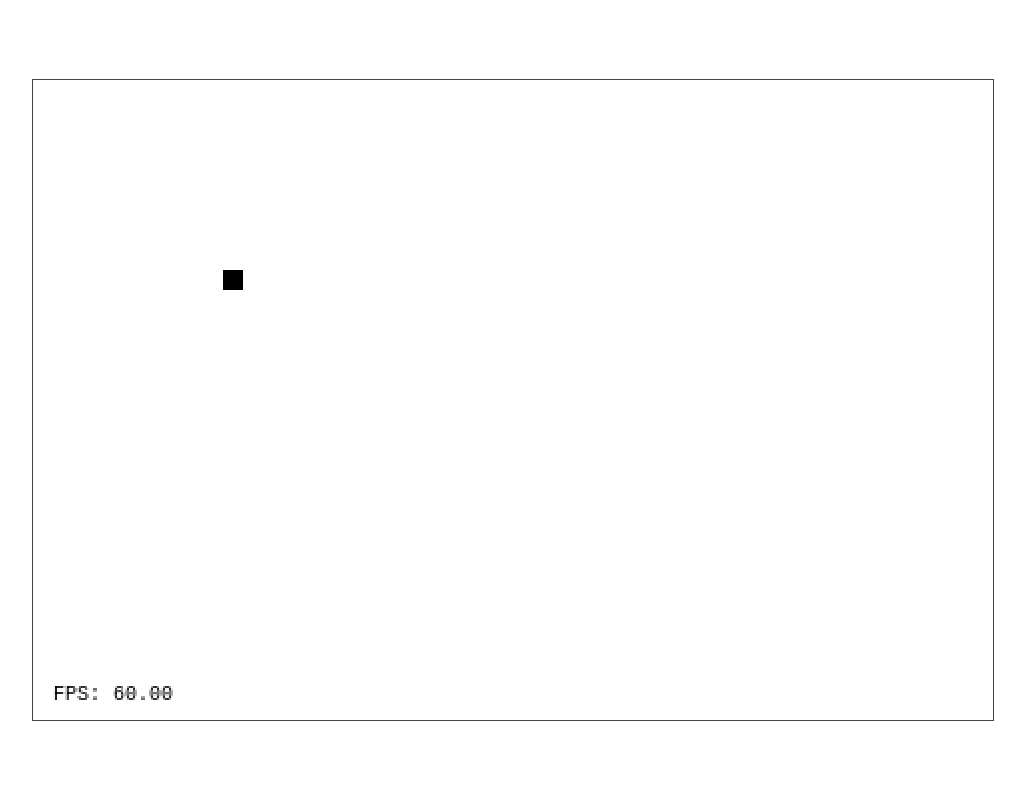
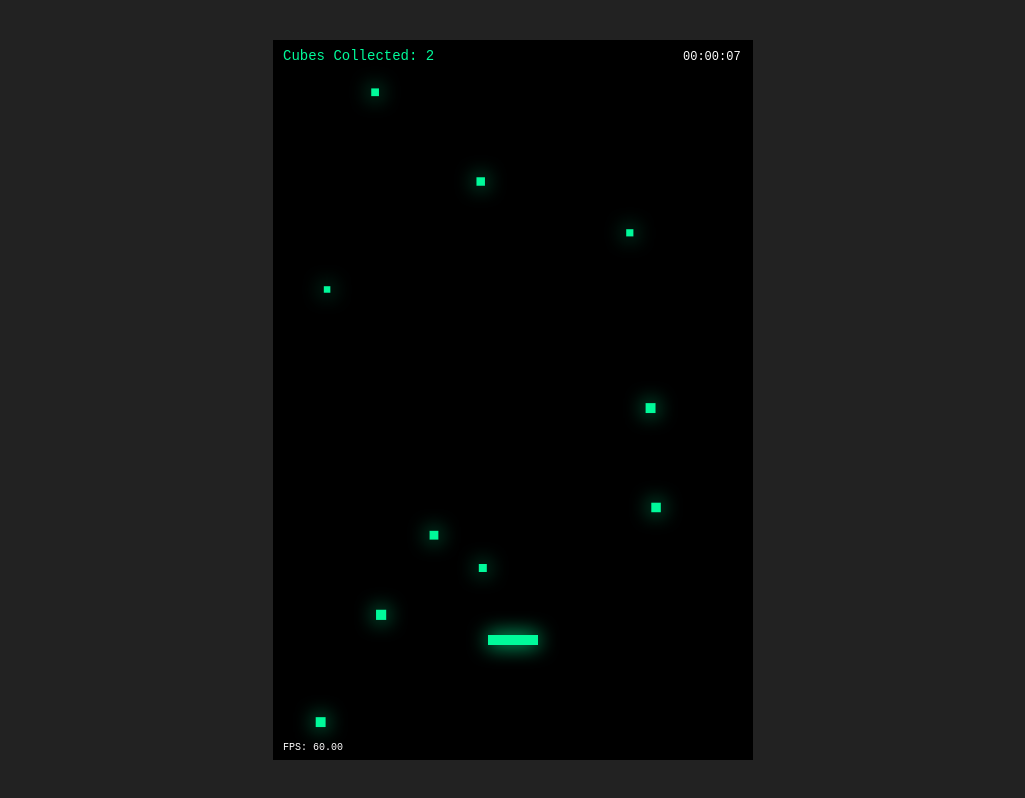
Before and after one commit to DimiTech/cubelets-game, a website with bundled scripts: page index.html in a window 1280 px wide. Shown: the whole page, without its empty margins (127-1152 px from the left). Built offline with nearby package versions, Linux system fonts and the light colour scheme.

Commit message:
Transform template into basic game

```diff
--- a/index.html
+++ b/index.html
@@ -1,9 +1,12 @@
-<!DOCTYPE html>
+<!doctype html>
 <html lang="en">
   <head>
-  <meta charset="UTF-8">
+    <meta charset="UTF-8" />
     <title>2D Game Engine</title>
     <style>
+      body {
+        background: #222;
+      }
       canvas {
         margin: auto;
         padding: 0;
@@ -13,7 +16,6 @@
         bottom: 0;
         left: 0;
         right: 0;
-      border: 1px solid #444;
         image-rendering: -moz-crisp-edges;
         image-rendering: -webkit-crisp-edges;
         image-rendering: pixelated;
--- a/src/Canvas.js
+++ b/src/Canvas.js
@@ -4,12 +4,9 @@ const canvas = document.getElementById('canvas')
 
 canvas.width = CONFIG.CANVAS_WIDTH
 canvas.height = CONFIG.CANVAS_HEIGHT
-canvas.style.width = CONFIG.SCALE !== 1 ? (CONFIG.SCALE * CONFIG.CANVAS_WIDTH) + 'px' : 'auto'
-canvas.style.height = CONFIG.SCALE !== 1 ? (CONFIG.SCALE * CONFIG.CANVAS_HEIGHT) + 'px' : 'auto'
+canvas.style.width = CONFIG.SCALE !== 1 ? CONFIG.SCALE * CONFIG.CANVAS_WIDTH + 'px' : 'auto'
+canvas.style.height = CONFIG.SCALE !== 1 ? CONFIG.SCALE * CONFIG.CANVAS_HEIGHT + 'px' : 'auto'
 
 const context = canvas.getContext('2d')
 
-export {
-  canvas,
-  context,
-}
+export { canvas, context }
--- a/src/Config.js
+++ b/src/Config.js
@@ -1,5 +1,5 @@
 export default {
-  CANVAS_WIDTH  : 480,
-  CANVAS_HEIGHT : 320,
-  SCALE : 2,
+  CANVAS_WIDTH: 480,
+  CANVAS_HEIGHT: 720,
+  SCALE: 1,
 }
--- a/src/FrameRate.js
+++ b/src/FrameRate.js
@@ -11,19 +11,16 @@ function calculateFrameRate(lastFrameTime, frameElapsedTime) {
   } else {
     FPS_ARR.unshift(1000 / frameElapsedTime)
     FPS_ARR.pop()
-    FPS = FPS_ARR.reduce((sum, current) => sum += current, 0) / FPS_ARR.length
+    FPS = FPS_ARR.reduce((sum, current) => (sum += current), 0) / FPS_ARR.length
   }
 }
 
 function drawFPS() {
   context.beginPath()
-  context.fillStyle = 'black'
+  context.fillStyle = 'white'
   context.font = '10px Monospace'
-  context.fillText(`FPS: ${FPS && FPS.toFixed(2) || 'unknown'}`, 10, CONFIG.CANVAS_HEIGHT - 10)
+  context.fillText(`FPS: ${(FPS && FPS.toFixed(2)) || 'unknown'}`, 10, CONFIG.CANVAS_HEIGHT - 10)
   context.stroke()
 }
 
-export {
-  calculateFrameRate,
-  drawFPS
-}
+export { calculateFrameRate, drawFPS }
--- a/src/Keyboard.js
+++ b/src/Keyboard.js
@@ -3,10 +3,16 @@ const KEYBOARD_KEYS = {
   a: 65,
   s: 83,
   d: 68,
-  up    : 38,
-  left  : 37,
-  down  : 40,
-  right : 39,
+
+  up: 38,
+  left: 37,
+  down: 40,
+  right: 39,
+
+  k: 75,
+  h: 72,
+  j: 74,
+  l: 76,
 }
 
 export function setupEventListeners(player) {
@@ -14,18 +20,22 @@ export function setupEventListeners(player) {
     switch (e.keyCode) {
       case KEYBOARD_KEYS.w:
       case KEYBOARD_KEYS.up:
+      case KEYBOARD_KEYS.k:
         player.moving.up = true
         break
       case KEYBOARD_KEYS.a:
       case KEYBOARD_KEYS.left:
+      case KEYBOARD_KEYS.h:
         player.moving.left = true
         break
       case KEYBOARD_KEYS.s:
       case KEYBOARD_KEYS.down:
+      case KEYBOARD_KEYS.j:
         player.moving.down = true
         break
       case KEYBOARD_KEYS.d:
       case KEYBOARD_KEYS.right:
+      case KEYBOARD_KEYS.l:
         player.moving.right = true
         break
       default:
@@ -36,18 +46,22 @@ export function setupEventListeners(player) {
     switch (e.keyCode) {
       case KEYBOARD_KEYS.w:
       case KEYBOARD_KEYS.up:
+      case KEYBOARD_KEYS.k:
         player.moving.up = false
         break
       case KEYBOARD_KEYS.a:
       case KEYBOARD_KEYS.left:
+      case KEYBOARD_KEYS.h:
         player.moving.left = false
         break
       case KEYBOARD_KEYS.s:
       case KEYBOARD_KEYS.down:
+      case KEYBOARD_KEYS.j:
         player.moving.down = false
         break
       case KEYBOARD_KEYS.d:
       case KEYBOARD_KEYS.right:
+      case KEYBOARD_KEYS.l:
         player.moving.right = false
         break
       default:
--- /dev/null
+++ b/src/SFX.js
@@ -0,0 +1,18 @@
+function playBloop() {
+  const audioCtx = new (window.AudioContext || window.webkitAudioContext)()
+
+  const oscillator = audioCtx.createOscillator()
+  oscillator.type = 'sine' // Sine wave
+  oscillator.frequency.setValueAtTime(440, audioCtx.currentTime) // Frequency in Hz (A4)
+
+  const gainNode = audioCtx.createGain()
+  gainNode.gain.setValueAtTime(0.05, audioCtx.currentTime) // Low volume
+
+  oscillator.connect(gainNode)
+  gainNode.connect(audioCtx.destination)
+
+  oscillator.start()
+  oscillator.stop(audioCtx.currentTime + 0.05) // Play for 0.1 seconds
+}
+
+export default { playBloop }
--- a/src/main.js
+++ b/src/main.js
@@ -2,14 +2,37 @@ import { canvas, context } from './Canvas.js'
 
 import { calculateFrameRate, drawFPS } from './FrameRate.js'
 import { setupEventListeners } from './Keyboard.js'
+import SFX from './SFX.js'
 
 // ----------------------------------------------------------------------------
 // Time
 // ----------------------------------------------------------------------------
 
-const TIME = { // Milliseconds
+const TIME = {
+  // Milliseconds
   previousTimestamp: undefined,
   frameElapsedTime: undefined,
+
+  renderTimestamp() {
+    context.beginPath()
+    context.fillStyle = 'white'
+    context.font = '12px Monospace'
+    const seconds = Math.floor(this.previousTimestamp / 1000)
+    context.fillText(this.formatTime(seconds), canvas.width - 70, 20)
+    context.stroke()
+  },
+
+  formatTime(seconds) {
+    const hrs = Math.floor(seconds / 3600)
+    const mins = Math.floor((seconds % 3600) / 60)
+    const secs = Math.floor(seconds % 60)
+
+    return [
+      hrs.toString().padStart(2, '0'),
+      mins.toString().padStart(2, '0'),
+      secs.toString().padStart(2, '0'),
+    ].join(':')
+  },
 }
 
 // ----------------------------------------------------------------------------
@@ -17,9 +40,9 @@ const TIME = { // Milliseconds
 // ----------------------------------------------------------------------------
 
 const player = {
-  x: 100,
-  y: 100,
-  width: 10,
+  x: canvas.width / 2,
+  y: canvas.height - canvas.height / 6,
+  width: 50,
   height: 10,
   moving: {
     up: false,
@@ -27,10 +50,10 @@ const player = {
     down: false,
     left: false,
   },
-  speed: 0.1,
+  speed: 0.4,
 }
 
-player.update = function() {
+player.update = function () {
   if (this.moving.up) {
     this.y -= Math.round(this.speed * TIME.frameElapsedTime)
   }
@@ -45,16 +68,127 @@ player.update = function() {
   }
 }
 
-player.render = function() {
-  context.beginPath();
-  context.rect(
-    this.x - (this.width / 2),
-    this.y - (this.height / 2),
-    this.width,
-    this.height
-  );
-  context.fillStyle = 'black';
-  context.fill();
+player.render = function () {
+  context.beginPath()
+  context.rect(this.x - this.width / 2, this.y - this.height / 2, this.width, this.height)
+  context.fillStyle = 'mediumspringgreen'
+  context.shadowColor = 'mediumspringgreen'
+  context.shadowBlur = 20
+  context.fill()
+}
+
+// ----------------------------------------------------------------------------
+// Cubelets
+// ----------------------------------------------------------------------------
+
+const CubeletOverlord = {
+  cubelets: [],
+
+  renderCubelets() {
+    context.fillStyle = 'mediumspringgreen'
+    context.shadowColor = 'mediumspringgreen'
+    context.shadowBlur = 20
+
+    for (let cubelet of this.cubelets) {
+      context.beginPath()
+      context.rect(
+        cubelet.x - cubelet.width / 2,
+        cubelet.y - cubelet.height / 2,
+        cubelet.width,
+        cubelet.height
+      )
+      context.fill()
+    }
+
+    context.shadowColor = null
+    context.shadowBlur = 0
+  },
+
+  updateCubelets() {
+    for (let cubelet of this.cubelets) {
+      cubelet.y += Math.round(cubelet.speed * TIME.frameElapsedTime)
+      cubelet.x += cubelet.xDrift * TIME.frameElapsedTime
+
+      if (cubelet.collidesWithPlayer()) {
+        Score.add()
+        SFX.playBloop()
+        this.removeCubelet(cubelet)
+        return
+      }
+
+      if (cubelet.y > canvas.height) {
+        this.removeCubelet(cubelet)
+      }
+    }
+  },
+
+  removeCubelet(cubelet) {
+    this.cubelets.splice(
+      this.cubelets.findIndex(c => c === cubelet),
+      1
+    )
+  },
+}
+
+const CubeletFactory = {
+  maxCubes: 10,
+
+  cooldown: 0,
+
+  spawn() {
+    if (this.cooldown <= 0 && CubeletOverlord.cubelets.length < this.maxCubes) {
+      CubeletOverlord.cubelets.push(new Cubelet())
+      this.cooldown = Math.random() * 500
+    }
+    this.cooldown -= TIME.frameElapsedTime
+  },
+}
+
+function Cubelet() {
+  const sideLength = Math.random() * 5 + 6
+  this.width = sideLength
+  this.height = sideLength
+
+  this.x = Math.random() * canvas.width
+  this.y = -this.height
+
+  this.speed = Math.random() * 0.2 + 0.2
+
+  this.xDrift = Math.random() * 0.08 - 0.04
+
+  this.collidesWithPlayer = function () {
+    return (
+      // this.y + this.height > player.y && // Lower side
+      // this.y < player.y + player.height && // Upper side
+      // this.x + this.width > player.x && // Right side
+      // this.x < player.x + player.width // Left side
+
+      this.y + this.height / 2 > player.y - player.height / 2 && // Bottom of this > Top of player
+      this.y - this.height / 2 < player.y + player.height / 2 && // Top of this < Bottom of player
+      this.x + this.width / 2 > player.x - player.width / 2 && // Right of this > Left of player
+      this.x - this.width / 2 < player.x + player.width / 2 // Left of this < Right of player
+    )
+  }
+}
+
+// ----------------------------------------------------------------------------
+// Score
+// ----------------------------------------------------------------------------
+
+const Score = {
+  count: 0,
+
+  add() {
+    ++this.count
+  },
+
+  render() {
+    context.beginPath()
+    context.fillStyle = 'mediumspringgreen'
+    context.font = '14px Monospace'
+    context.fillText(`Cubes Collected: ${this.count}`, 10, 20)
+    context.stroke()
+  },
 }
 
 // ----------------------------------------------------------------------------
@@ -69,11 +203,20 @@ setupEventListeners(player)
 
 function update() {
   player.update()
+
+  CubeletFactory.spawn()
+  CubeletOverlord.updateCubelets()
 }
 
 function render() {
   context.clearRect(0, 0, canvas.width, canvas.height)
+  context.fillStyle = 'black'
+  context.rect(0, 0, canvas.width, canvas.height)
+  context.fill()
   player.render()
+  CubeletOverlord.renderCubelets()
+  Score.render()
+  TIME.renderTimestamp()
   drawFPS()
 }
 
```
Lines whose indentation alone changed are shown as unchanged.
